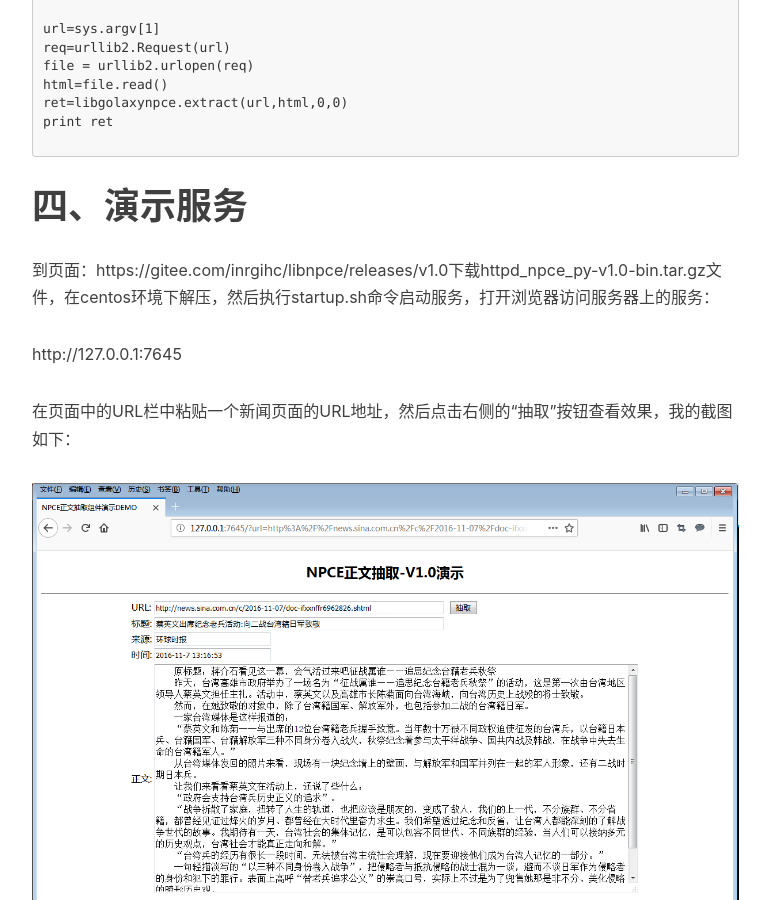
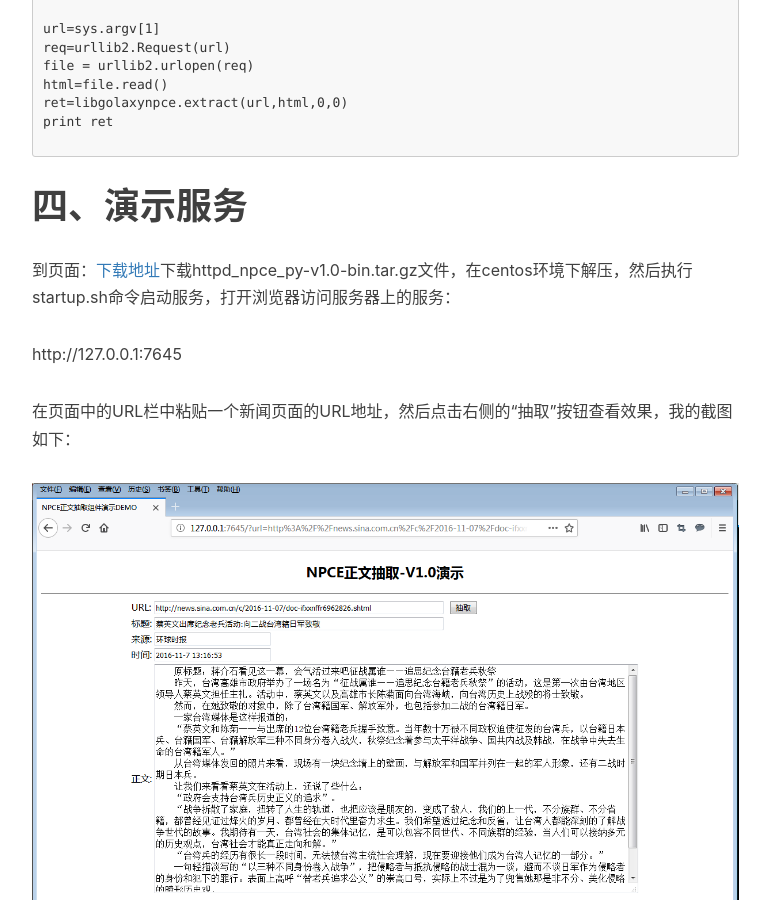
Before and after one commit to tangyibo/tangyibo.github.io, a Jekyll site: the page built from _posts/2020-01-17-a-news-passage-content-extractor-library.md, in a window 1280 px wide and 900 px high, scrolled down 7061 px. Shown: the whole window, without its empty margins (233-1003 px from the left). Built offline with Jekyll 4.4.1, drawn with Linux system fonts in a browser that asks for light colours; nearby versions of some CDN libraries; comment, search, counter and statistics services are not loaded; part of the change alters nothing that is shown.

Commit message:
文章更新

```diff
--- a/_posts/2020-01-17-a-news-passage-content-extractor-library.md
+++ b/_posts/2020-01-17-a-news-passage-content-extractor-library.md
@@ -326,7 +326,7 @@ print ret
 
 # 四、演示服务
 
-到页面：https://gitee.com/inrgihc/libnpce/releases/v1.0下载httpd_npce_py-v1.0-bin.tar.gz文件，在centos环境下解压，然后执行startup.sh命令启动服务，打开浏览器访问服务器上的服务：
+到页面：[下载地址](https://gitee.com/inrgihc/libnpce/releases/v1.0)下载httpd_npce_py-v1.0-bin.tar.gz文件，在centos环境下解压，然后执行startup.sh命令启动服务，打开浏览器访问服务器上的服务：
 
 http://127.0.0.1:7645
 
```
